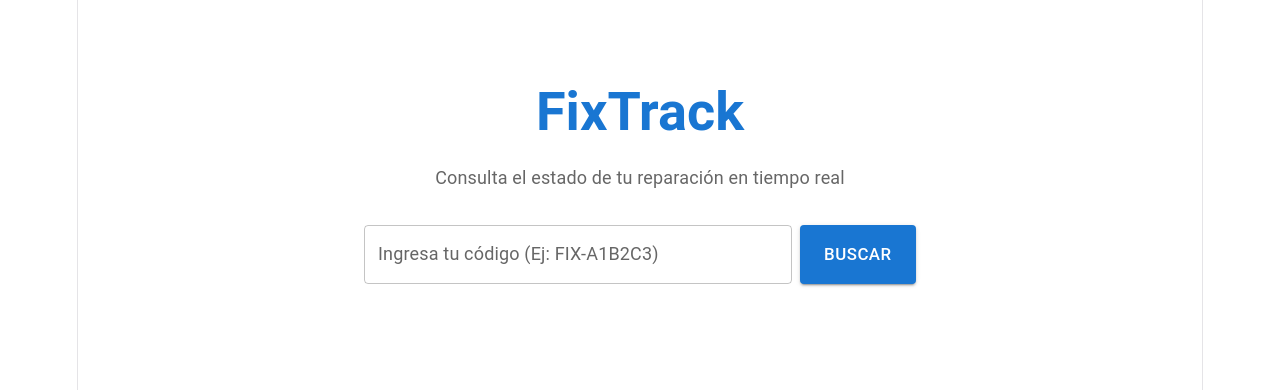
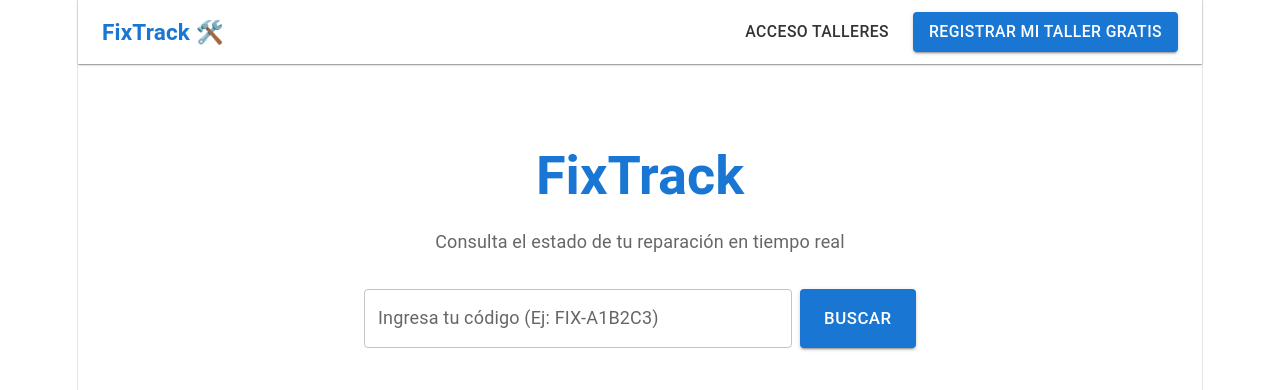
Before and after one commit to Y-E-H-I-Z/FixTrackApp, a React (Vite) app in the folder Frontend/: page / in a window 1280 px wide. Shown: the top 390 px of the page. Built offline with nearby package versions, Linux system fonts and the light colour scheme; no server answers.

Commit message:
Agregar barra de navegacion global (Navbar)

```diff
--- a/Frontend/src/App.tsx
+++ b/Frontend/src/App.tsx
@@ -1,6 +1,7 @@
 import { BrowserRouter, Routes, Route } from 'react-router-dom';
 import { CssBaseline } from '@mui/material';
-import Dashboard from './pages/Dashboard'; // <--- Asegúrate de que sea 'Dashboard' con 'D' mayúscula
+import Navbar from './components/Navbar'; // <-- 1. Importamos el Navbar
+import Dashboard from './pages/Dashboard';
 import Home from './pages/Home';
 import Login from './pages/Login';
 import Register from './pages/Register';
@@ -9,6 +10,7 @@ function App() {
   return (
     <BrowserRouter>
       <CssBaseline />
+      <Navbar /> {/* <-- 2. Lo ponemos aquí para que esté visible globalmente */}
       <Routes>
         <Route path="/" element={<Home />} />
         <Route path="/login" element={<Login />} />
--- /dev/null
+++ b/Frontend/src/components/Navbar.tsx
@@ -0,0 +1,47 @@
+import { AppBar, Toolbar, Typography, Button, Box } from '@mui/material';
+import { useNavigate, useLocation } from 'react-router-dom';
+
+export default function Navbar() {
+  const navigate = useNavigate();
+  const location = useLocation();
+
+  // Si estamos en el dashboard (/admin), no mostramos esta barra porque el dashboard ya tiene su propio botón de "Cerrar Sesión"
+  if (location.pathname === '/admin') {
+    return null;
+  }
+
+  return (
+    <AppBar position="sticky" elevation={1} sx={{ backgroundColor: '#ffffff', color: '#333' }}>
+      <Toolbar sx={{ display: 'flex', justifyContent: 'space-between', maxWidth: 'lg', width: '100%', mx: 'auto' }}>
+
+        {/* Logo / Nombre de la App */}
+        <Typography
+          variant="h6"
+          sx={{ fontWeight: 'bold', cursor: 'pointer', color: 'primary.main' }}
+          onClick={() => navigate('/')}
+        >
+          FixTrack 🛠️
+        </Typography>
+
+        {/* Botones de Navegación */}
+        <Box sx={{ display: 'flex', gap: 2 }}>
+          {location.pathname === '/' ? (
+            <>
+              <Button color="inherit" onClick={() => navigate('/login')} sx={{ fontWeight: 'medium' }}>
+                Acceso Talleres
+              </Button>
+              <Button variant="contained" color="primary" onClick={() => navigate('/register')}>
+                Registrar mi Taller Gratis
+              </Button>
+            </>
+          ) : (
+            <Button color="inherit" onClick={() => navigate('/')}>
+              ← Volver al buscador
+            </Button>
+          )}
+        </Box>
+
+      </Toolbar>
+    </AppBar>
+  );
+}
```
